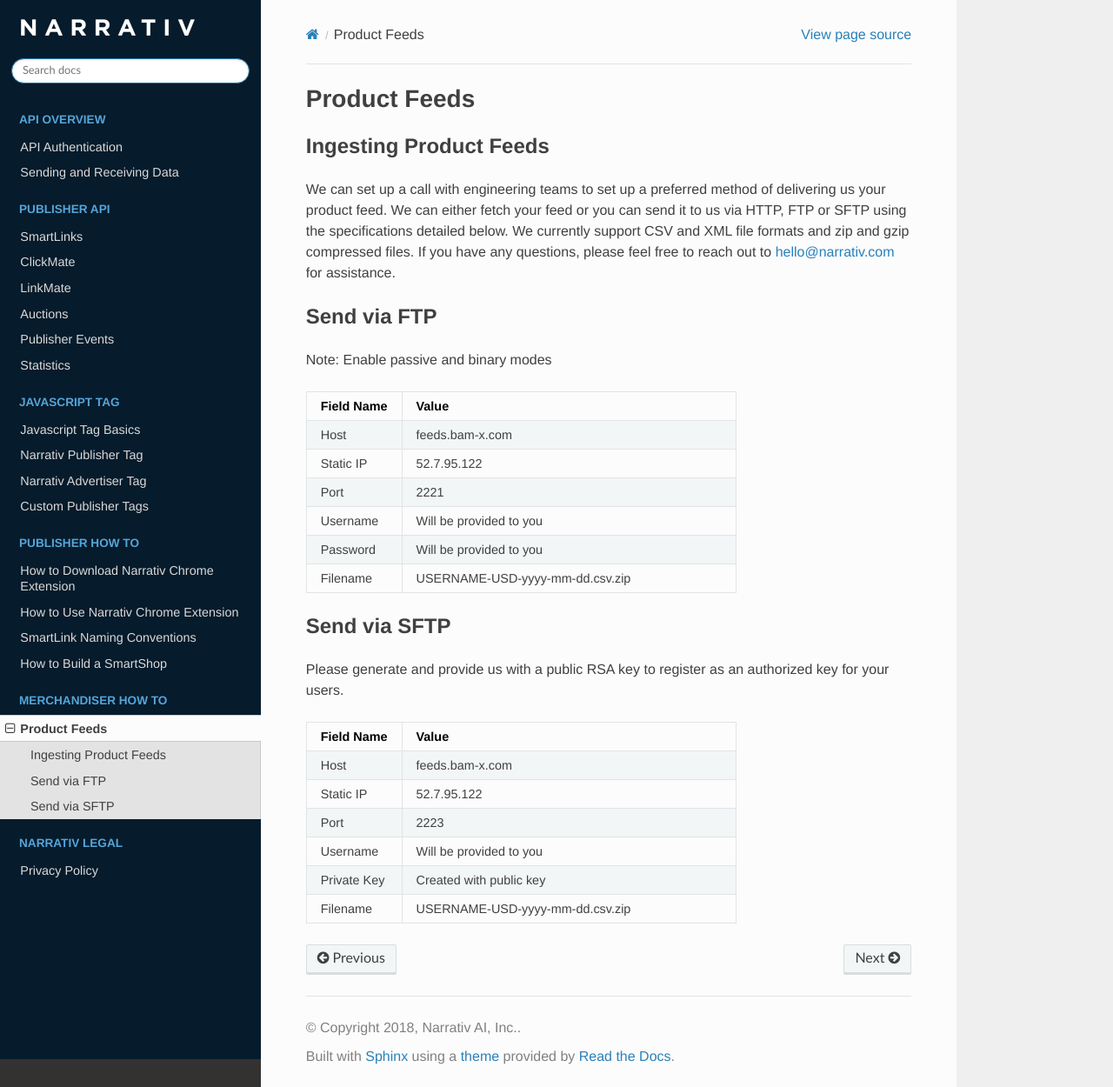
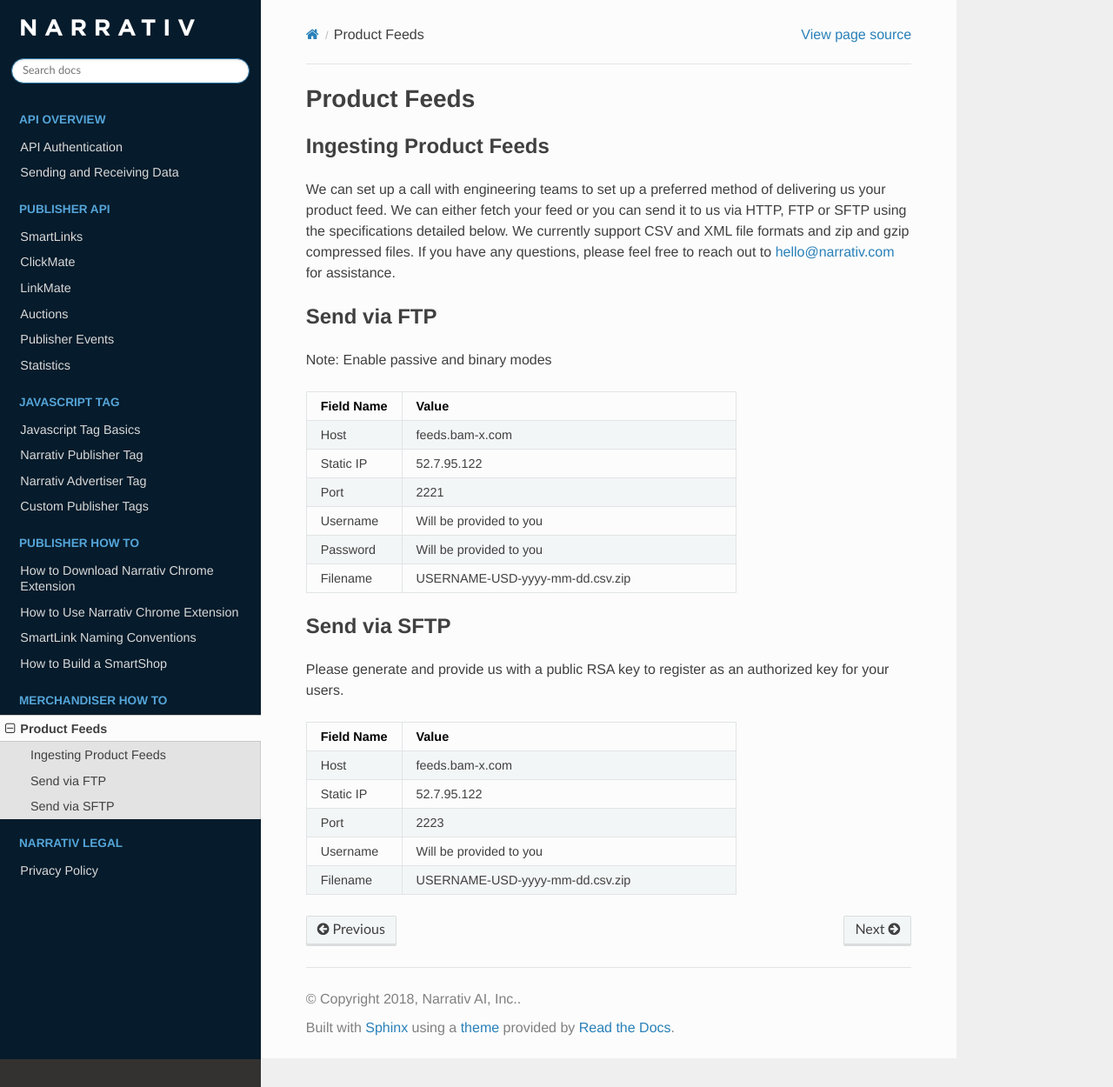
Before and after one commit to robinssq/api-docs, a Sphinx documentation site: the page built from docs/feeds.rst, in a window 1280 px wide and 1250 px high. Shown: the whole window at 87% size. Built offline with Sphinx 7.4.7 and the Read the Docs theme 2.0.0, drawn with Linux system fonts in a browser that asks for light colours.

Commit message:
remove private key

```diff
--- a/docs/feeds.rst
+++ b/docs/feeds.rst
@@ -1,8 +1,8 @@
 Product Feeds
-==========================
+=============
 
 Ingesting Product Feeds
-------------
+-----------------------
 
 We can set up a call with engineering teams to set up a preferred method of delivering us your product feed.
 We can either fetch your feed or you can send it to us via HTTP, FTP or SFTP using the specifications detailed below.
@@ -40,7 +40,7 @@
 
 
 Send via SFTP
-------------
+-------------
 Please generate and provide us with a public RSA key to register as an authorized key for your users.
 
 .. list-table::
@@ -62,8 +62,5 @@
    * - Username
      - Will be provided to you
 
-   * - Private Key
-     - Created with public key
-
    * - Filename
      - USERNAME-USD-yyyy-mm-dd.csv.zip
```
